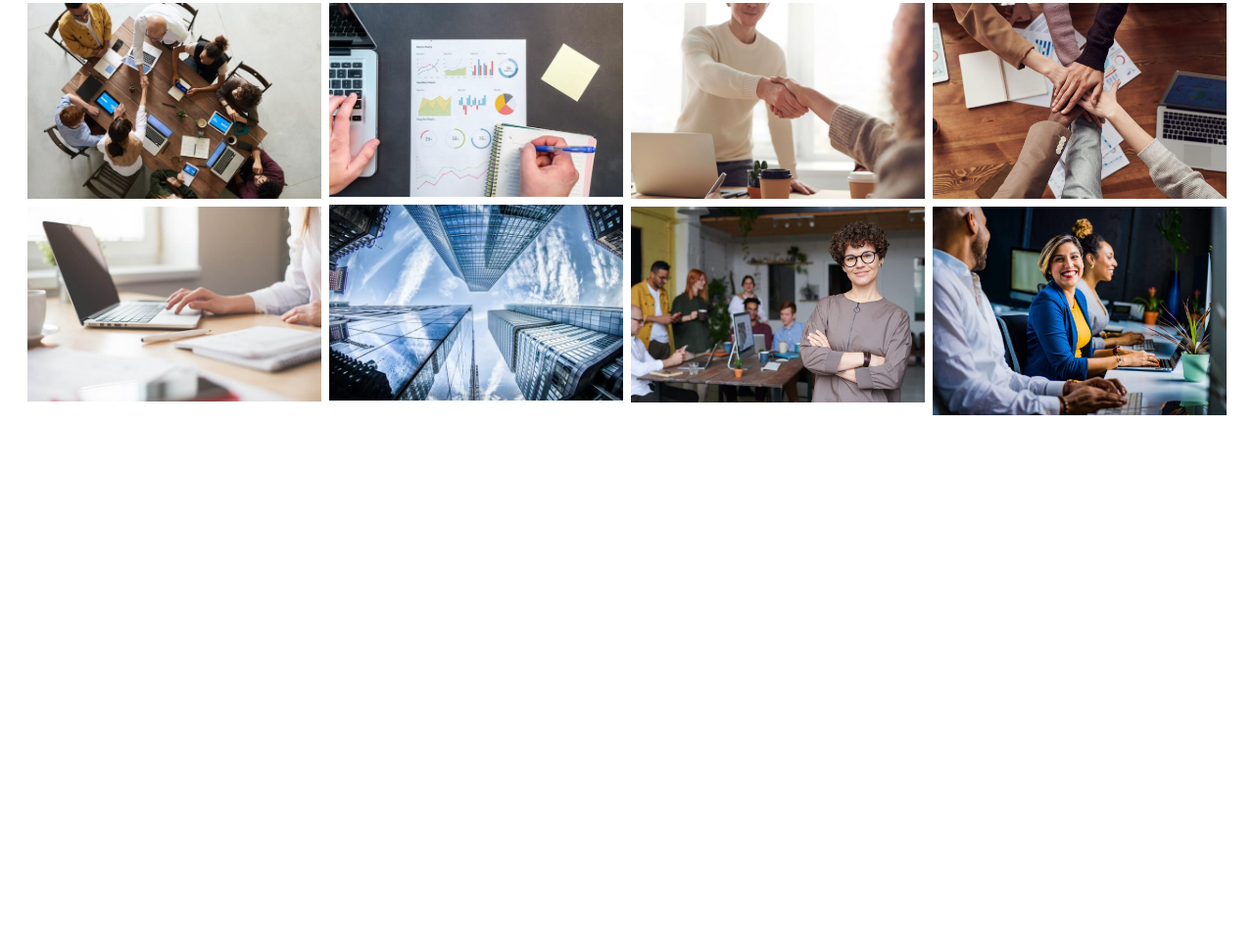
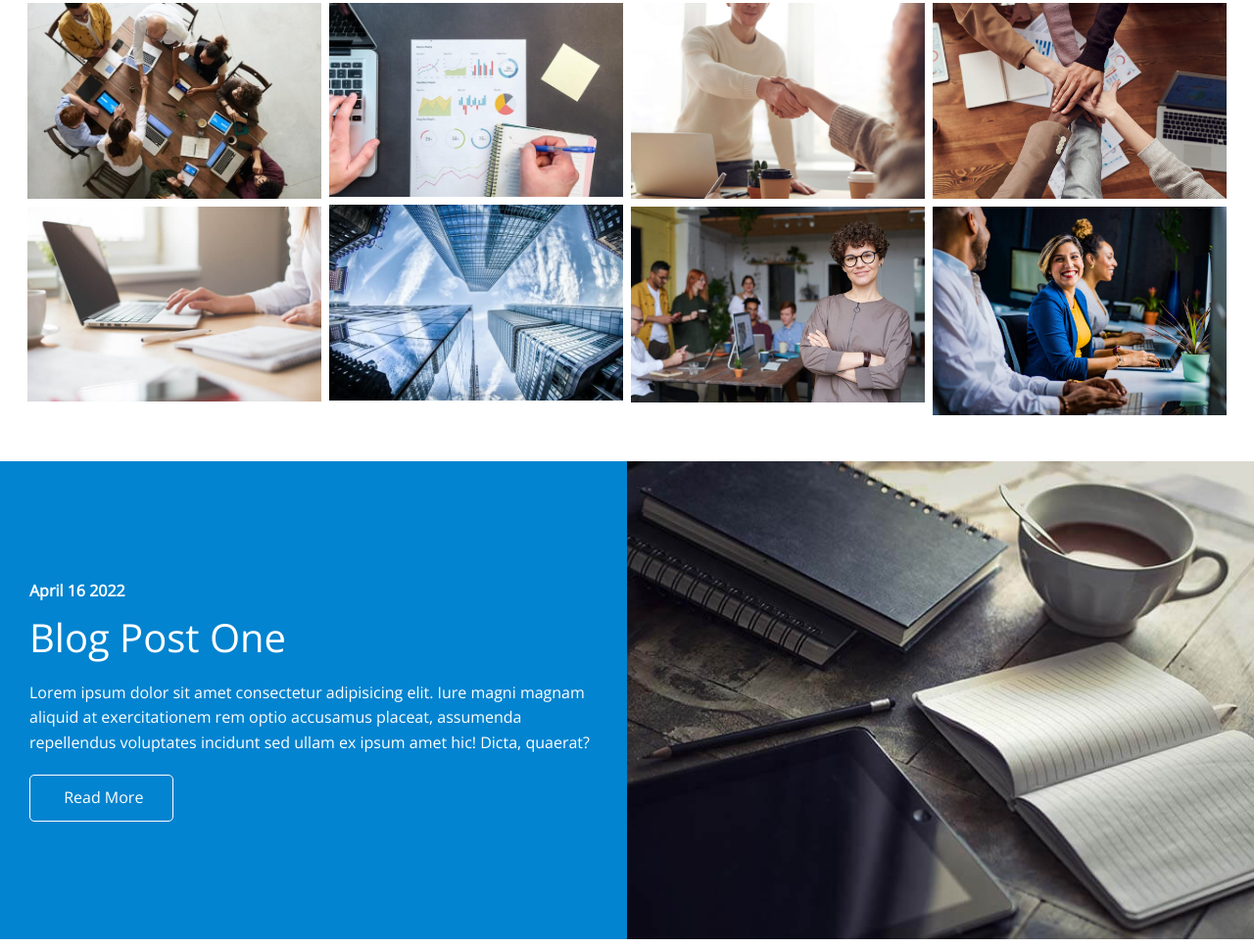
Before and after one commit to Jean809/LendSpree-website, a plain HTML site: page index.html in a window 1280 px wide. Shown: the part 1755-2721 px from the top of the page at 98% size. Before the commit the page ends 2226 px from the top, so only its background shows below. Drawn offline with nearby package versions, Linux system fonts and the light colour scheme.

Commit message:
Blog section is complete

```diff
--- a/css/utilities.css
+++ b/css/utilities.css
@@ -66,6 +66,10 @@
 }
 
 /* Flex columns */
+
+.flex-columns.flex-reverse .row {
+  flex-direction: row-reverse;
+}
 
 .flex-columns .row {
   display: flex;
--- a/index.html
+++ b/index.html
@@ -136,6 +136,35 @@
           </div>
         </div>
       </section>
+      <!-- Blog -->
+      <section id="blog" class="blog flex-columns flex-reverse">
+        <div class="row">
+          <div class="column">
+            <div class="column-1">
+              <img
+                src="/image_resources/home/blog.jpg"
+                alt="A team of people"
+              />
+            </div>
+          </div>
+          <div class="column">
+            <div class="column-2 bg-secondary">
+              <h4>April 16 2022</h4>
+              <h2>Blog Post One</h2>
+              <p>
+                Lorem ipsum dolor sit amet consectetur adipisicing elit. Iure
+                magni magnam aliquid at exercitationem rem optio accusamus
+                placeat, assumenda repellendus voluptates incidunt sed ullam ex
+                ipsum amet hic! Dicta, quaerat?
+              </p>
+              <a href="#" class="btn btn-outline">
+                <i class="fas fa-chevron"></i>
+                Read More
+              </a>
+            </div>
+          </div>
+        </div>
+      </section>
     </main>
   </body>
 </html>
```
